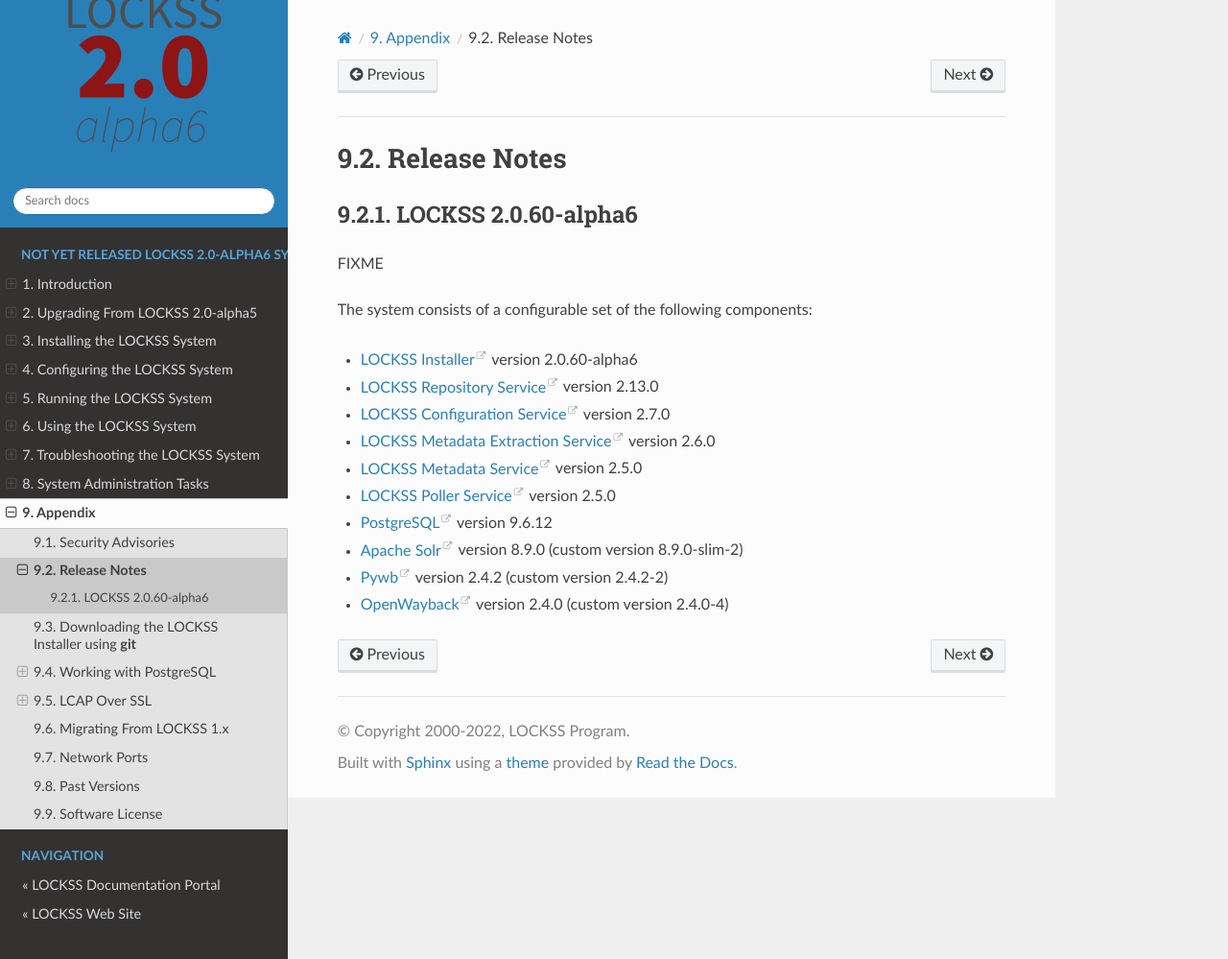
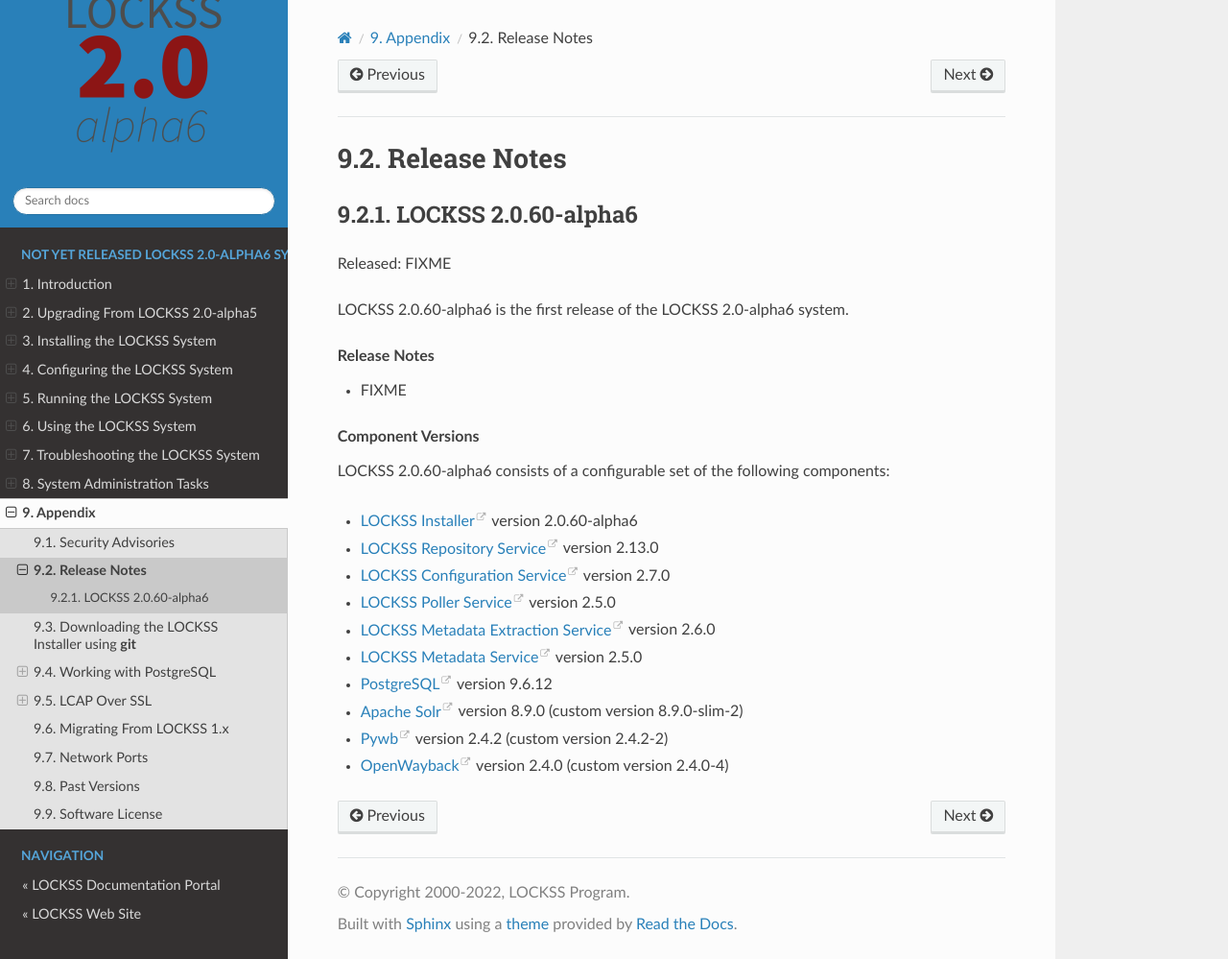
Before and after one commit to lockss/lockss-rtd-manual, a Sphinx documentation site: the page built from docs/appendix/release-notes.rst, in a window 1280 px wide and 999 px high. Shown: the whole window at 96% size. Built offline with Sphinx 7.4.7 and the Read the Docs theme 2.0.0, drawn with Linux system fonts in a browser that asks for light colours.

Commit message:
Cosmetic.

```diff
--- a/docs/appendix/release-notes.rst
+++ b/docs/appendix/release-notes.rst
@@ -8,9 +8,21 @@ Release Notes
 LOCKSS 2.0.60-alpha6
 --------------------
 
-FIXME
+Released: FIXME
 
-The system consists of a configurable set of the following components:
+.. COMMENT LATESTVERSION
+
+LOCKSS 2.0.60-alpha6 is the first release of the LOCKSS 2.0-alpha6 system.
+
+.. rubric:: Release Notes
+
+*  FIXME
+
+.. rubric:: Component Versions
+
+.. COMMENT LATESTVERSION
+
+LOCKSS 2.0.60-alpha6 consists of a configurable set of the following components:
 
 *  `LOCKSS Installer <https://github.com/lockss/lockss-installer>`_ version 2.0.60-alpha6
 
@@ -18,11 +30,11 @@ The system consists of a configurable set of the following components:
 
 *  `LOCKSS Configuration Service <https://github.com/lockss/laaws-configservice>`_ version 2.7.0
 
+*  `LOCKSS Poller Service <https://github.com/lockss/laaws-poller>`_ version 2.5.0
+
 *  `LOCKSS Metadata Extraction Service <https://github.com/lockss/laaws-metadataextractor>`_ version 2.6.0
 
 *  `LOCKSS Metadata Service <https://github.com/lockss/laaws-metadataservice>`_ version 2.5.0
-
-*  `LOCKSS Poller Service <https://github.com/lockss/laaws-poller>`_ version 2.5.0
 
 *  `PostgreSQL <https://www.postgresql.org/>`_ version 9.6.12
 
--- a/docs/index.rst
+++ b/docs/index.rst
@@ -6,8 +6,10 @@ NOT YET RELEASED LOCKSS 2.0-alpha6 System Manual
 
 **Welcome to the NOT YET RELEASED LOCKSS 2.0-alpha6 System Manual.**
 
-| Released: NOT YET RELEASED
-| Last modified: |today|
+.. COMMENT RELEASEDATE
+
+| First release: NOT YET RELEASED
+| System manual last built: |today|
 
 .. only:: html
 
```
